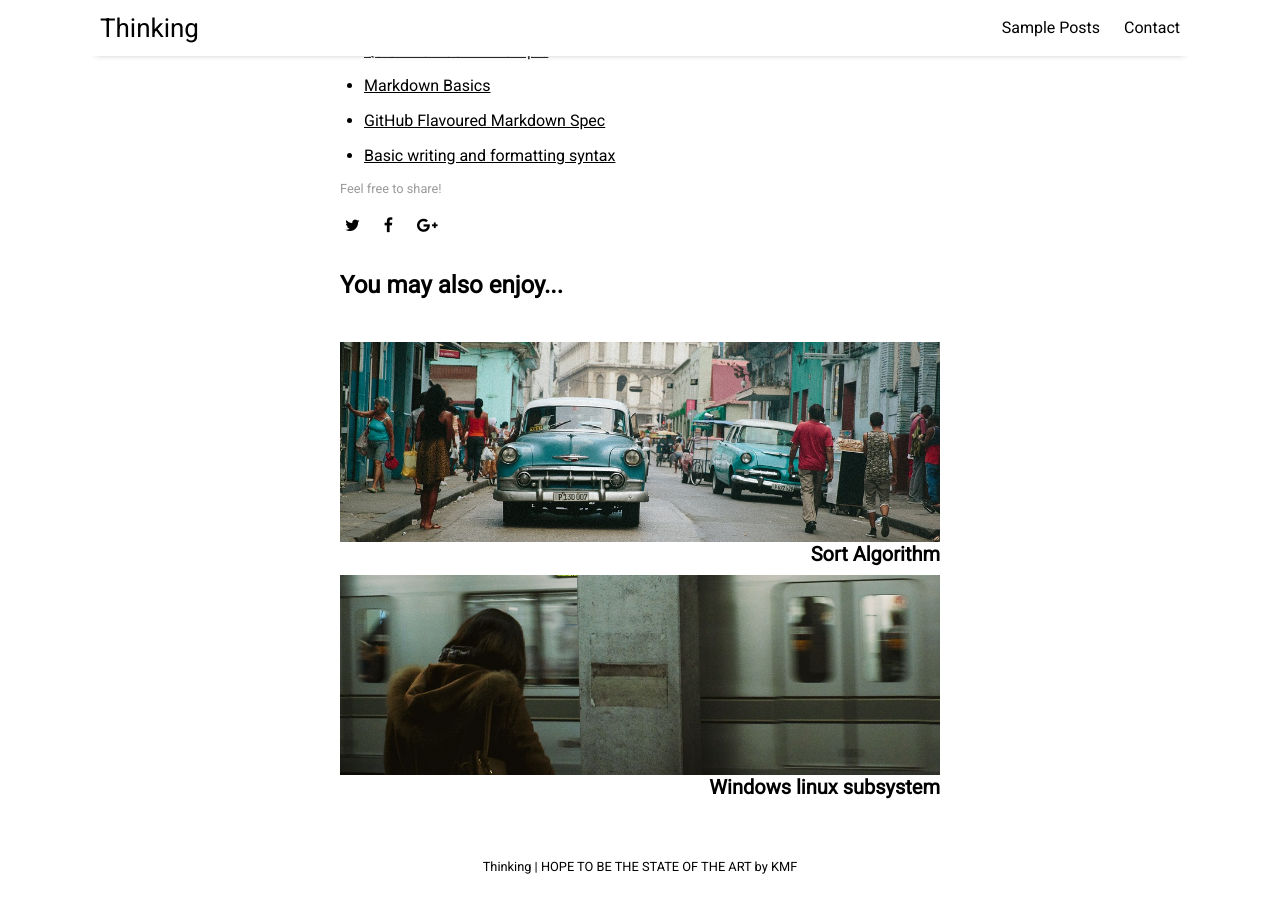
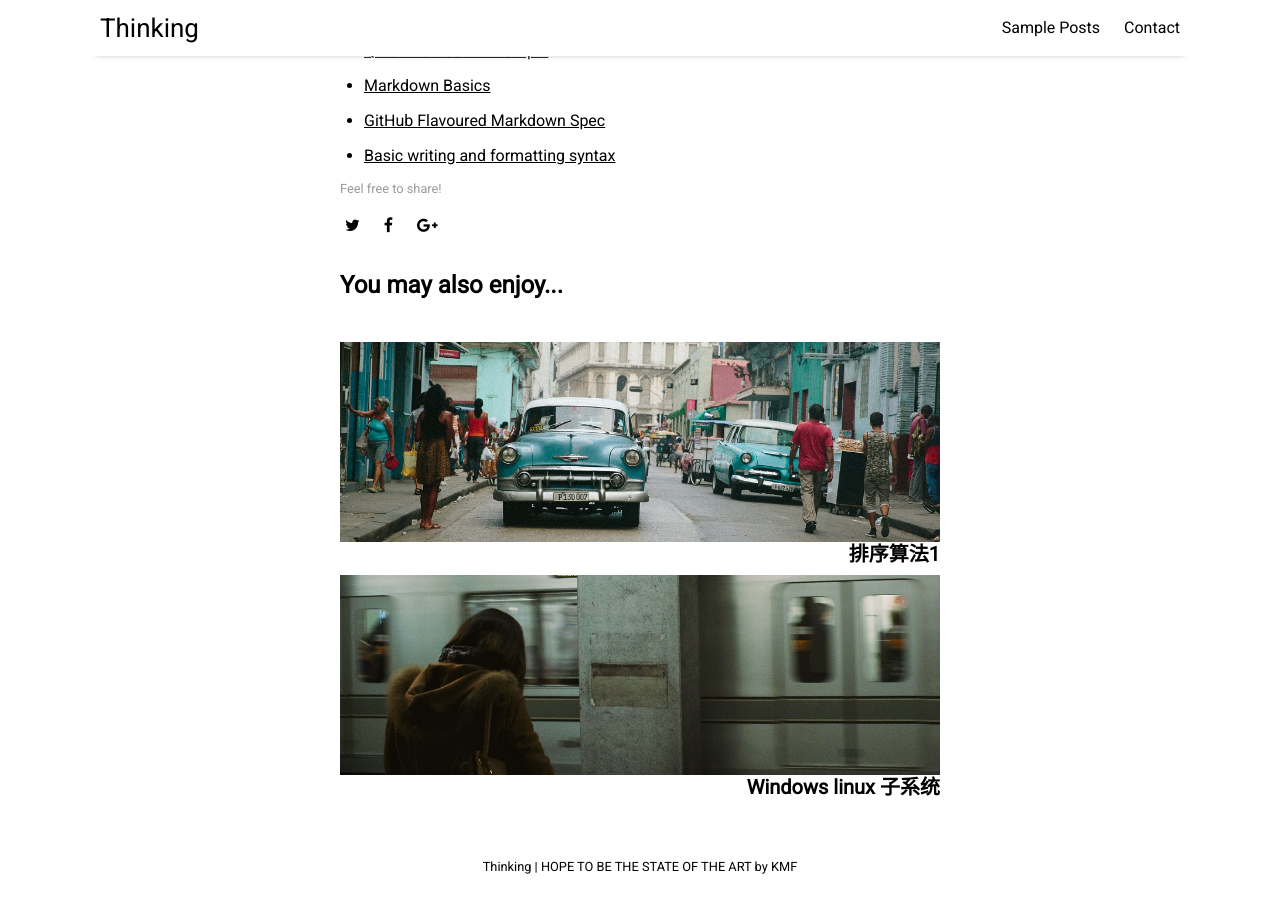
Before and after one commit to kangmingfa/kangmingfa.github.io, a Jekyll site: the page built from _posts/2016-09-09-text-formatting.md, in a window 1280 px wide and 900 px high, scrolled down 5351 px. Built offline with Jekyll 4.4.1, drawn with Linux system fonts in a browser that asks for light colours; nearby versions of some CDN libraries; formulas are drawn with MathJax 3; comment, search, counter and statistics services are not loaded; some of the changed text lies outside the part shown.

Commit message:
Today is tired

```diff
--- a/_posts/2018-08-03-Linux-Subsystem.md
+++ b/_posts/2018-08-03-Linux-Subsystem.md
@@ -1,6 +1,6 @@
 ---
 layout: post
-title: "Windows linux subsystem"
+title: "Windows linux 子系统"
 author: "fmitk"
 categories: sample
 tags: [sample]
--- a/_posts/2019-07-02-sortalgorithn.markdown
+++ b/_posts/2019-07-02-sortalgorithn.markdown
@@ -1,6 +1,6 @@
 ---
 layout: post
-title: "Sort Algorithm"
+title: "排序算法1"
 author: "fmitk"
 categories: sample
 tags: [sample]
```
Also changed, not shown: _posts/2016-09-09-text-formatting.md (+1 -1 lines).
